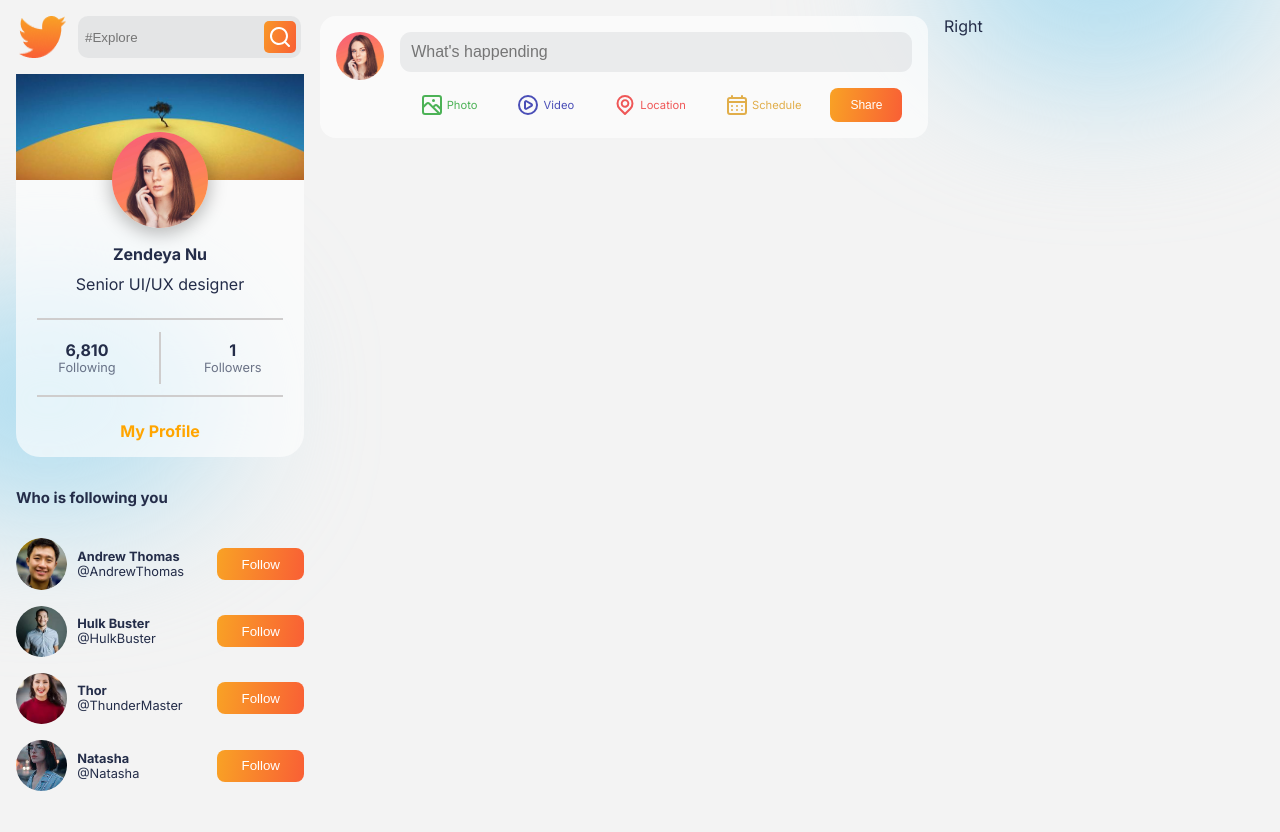
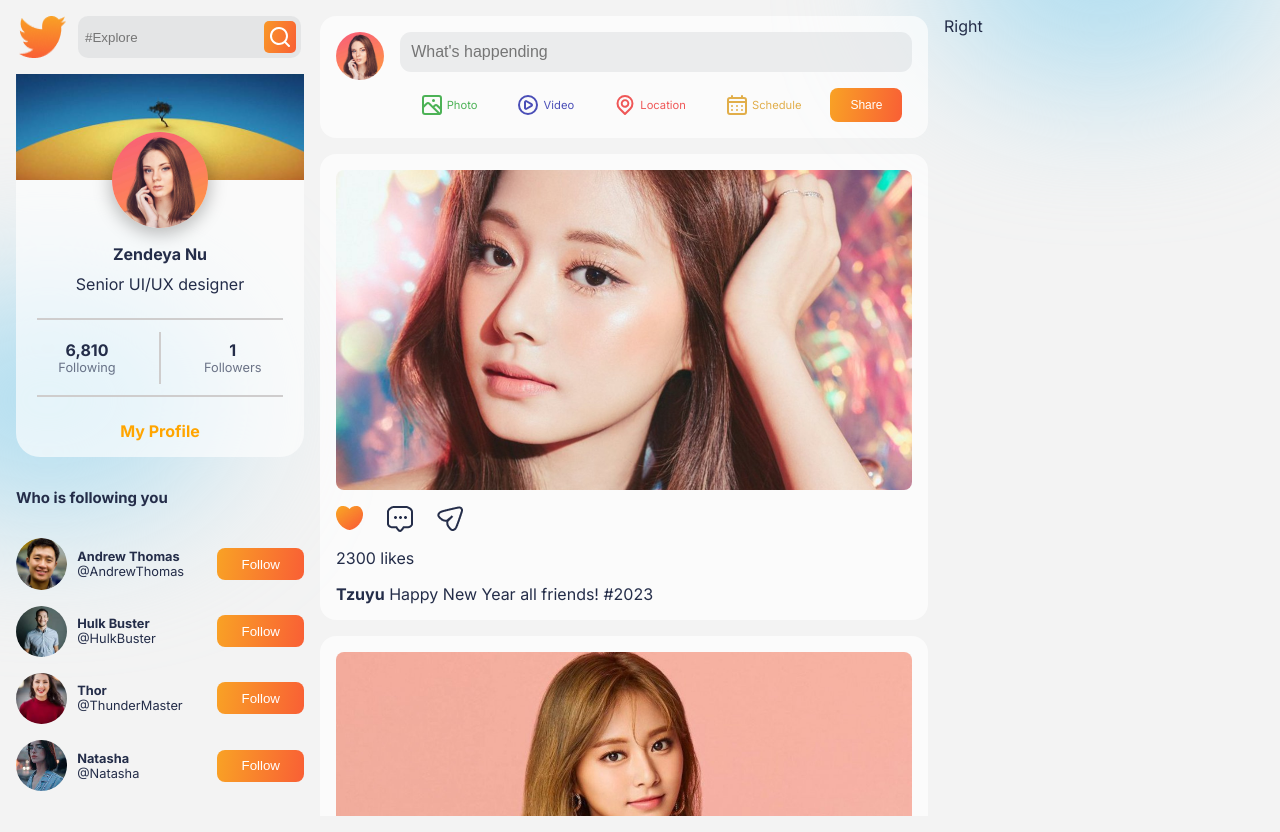
Before and after one commit to ConnectWithNoor/connectbook, a React (Create React App) app: page / in a window 1280 px wide. Built offline with nearby package versions, Linux system fonts and the light colour scheme.

Commit message:
PostsFeed component

```diff
--- /dev/null
+++ b/src/Data/PostsData.js
@@ -0,0 +1,30 @@
+import postPic1 from '../img/postpic1.jpg';
+import postPic2 from '../img/postpic2.jpg';
+import postPic3 from '../img/postpic3.JPG';
+
+export const PostsData = [
+  {
+    id: 0,
+    img: postPic1,
+    name: 'Tzuyu',
+    desc: 'Happy New Year all friends! #2023',
+    likes: 2300,
+    liked: true,
+  },
+  {
+    id: 1,
+    img: postPic2,
+    name: 'Maryam',
+    desc: 'Party time :)',
+    likes: 2300,
+    liked: false,
+  },
+  {
+    id: 2,
+    img: postPic3,
+    name: 'Salena Gomez',
+    desc: 'At Archery Festival',
+    likes: 800,
+    liked: false,
+  },
+];
--- /dev/null
+++ b/src/components/Post/Post.css
@@ -0,0 +1,25 @@
+.post {
+  display: flex;
+  flex-direction: column;
+  padding: 1rem;
+  background-color: var(--cardColor);
+  border-radius: 1rem;
+  gap: 1rem;
+}
+
+.post > img {
+  width: 100%;
+  max-height: 20rem;
+  object-fit: cover;
+  border-radius: 0.5rem;
+}
+
+.postReact {
+  display: flex;
+  align-items: flex-start;
+  gap: 1.5rem;
+}
+
+::-webkit-scrollbar {
+  display: none;
+}
--- /dev/null
+++ b/src/components/Post/Post.jsx
@@ -0,0 +1,31 @@
+import Comment from '../../img/comment.png';
+import Share from '../../img/share.png';
+import Like from '../../img/like.png';
+import NotLiked from '../../img/notlike.png';
+
+import './Post.css';
+
+const Post = ({ data }) => {
+  return (
+    <div className='post'>
+      <img src={data.img} alt='post-img' />
+
+      <div className='postReact'>
+        <img src={data.liked ? Like : NotLiked} alt='react-icon' />
+        <img src={Comment} alt='react-icon' />
+        <img src={Share} alt='react-icon' />
+      </div>
+
+      <span>{data.likes} likes</span>
+
+      <div className='detail'>
+        <span>
+          <b>{data.name}</b>
+        </span>
+        <span> {data.desc}</span>
+      </div>
+    </div>
+  );
+};
+
+export default Post;
--- a/src/components/PostSide/PostSide.jsx
+++ b/src/components/PostSide/PostSide.jsx
@@ -1,3 +1,4 @@
+import PostsFeed from '../PostsFeed/PostsFeed';
 import PostShare from '../PostShare/PostShare';
 import './PostSide.css';
 
@@ -5,6 +6,7 @@
   return (
     <div className='postSide'>
       <PostShare />
+      <PostsFeed />
     </div>
   );
 };
--- /dev/null
+++ b/src/components/PostsFeed/PostsFeed.css
@@ -0,0 +1,5 @@
+.postsFeed {
+  display: flex;
+  flex-direction: column;
+  gap: 1rem;
+}
--- /dev/null
+++ b/src/components/PostsFeed/PostsFeed.jsx
@@ -0,0 +1,15 @@
+import Post from '../Post/Post';
+import { PostsData } from '../../Data/PostsData';
+import './PostsFeed.css';
+
+const PostsFeed = () => {
+  return (
+    <div className='postsFeed'>
+      {PostsData.map((post) => {
+        return <Post key={post.id} data={post} />;
+      })}
+    </div>
+  );
+};
+
+export default PostsFeed;
```
